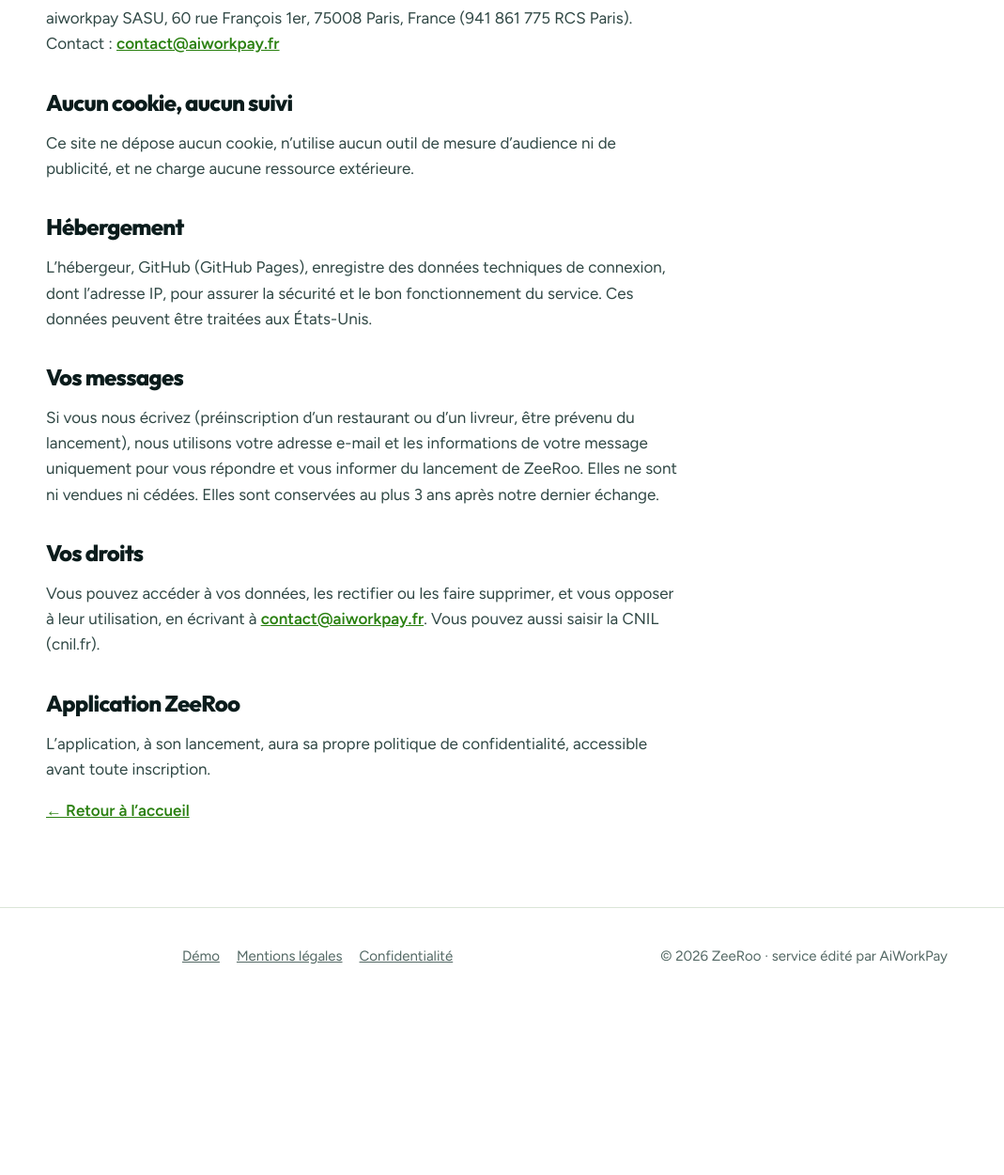
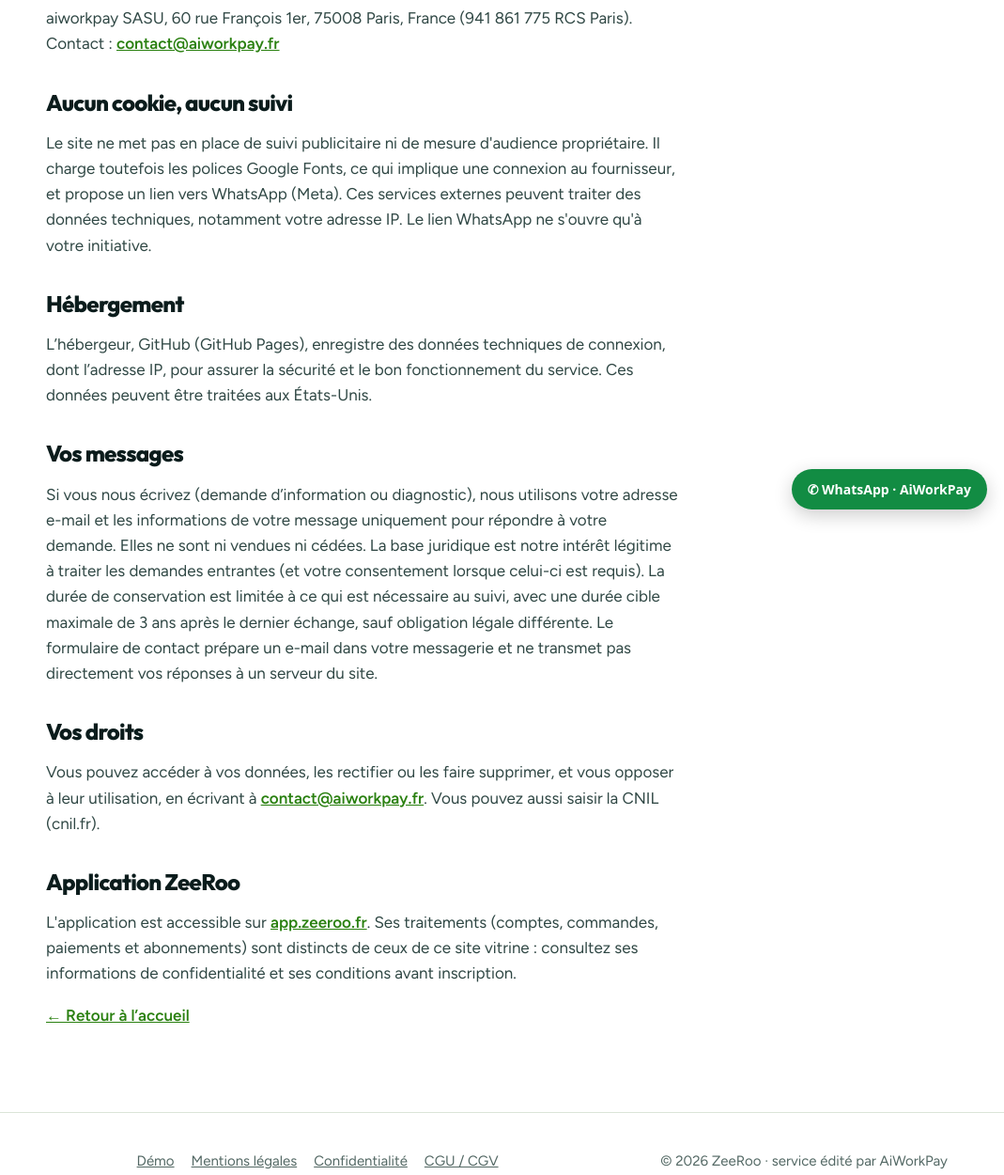
Before and after one commit to cortexAI-2025/zeroo_mainpage, a plain HTML site: page confidentialite/index.html in a window 1280 px wide. Shown: the part 240-1490 px from the top of the page at 94% size, without its empty margins (211-1280 px from the left). Before the commit the page ends 1320 px from the top, so only its background shows below. Drawn offline with Linux system fonts and the light colour scheme.

Commit message:
feat(site): align contact, legal pages and WhatsApp support (#62)

```diff
--- a/confidentialite/index.html
+++ b/confidentialite/index.html
@@ -18,7 +18,8 @@
     <link rel="preconnect" href="https://fonts.googleapis.com" />
     <link rel="stylesheet" href="https://fonts.googleapis.com/css2?family=Outfit:wght@600;700;800&family=Figtree:wght@400;500;600;700&display=swap" />
     <link rel="stylesheet" href="/home.css?v=20261013" />
-  </head>
+  <link rel="stylesheet" href="/contact-widget.css?v=20261028"><script src="/contact-widget.js?v=20261028" defer></script>
+</head>
   <body>
     <header class="site-head">
       <div class="wrap">
@@ -36,8 +37,11 @@
       </p>
       <h2>Aucun cookie, aucun suivi</h2>
       <p>
-        Ce site ne dépose aucun cookie, n’utilise aucun outil de mesure
-        d’audience ni de publicité, et ne charge aucune ressource extérieure.
+        Le site ne met pas en place de suivi publicitaire ni de mesure d'audience
+        propriétaire. Il charge toutefois les polices Google Fonts, ce qui implique
+        une connexion au fournisseur, et propose un lien vers WhatsApp (Meta).
+        Ces services externes peuvent traiter des données techniques, notamment
+        votre adresse IP. Le lien WhatsApp ne s'ouvre qu'à votre initiative.
       </p>
       <h2>Hébergement</h2>
       <p>
@@ -48,11 +52,13 @@
       </p>
       <h2>Vos messages</h2>
       <p>
-        Si vous nous écrivez (préinscription d’un restaurant ou d’un livreur, être prévenu du
-        lancement), nous utilisons votre adresse e-mail et les informations de
-        votre message uniquement pour vous répondre et vous informer du
-        lancement de ZeeRoo. Elles ne sont ni vendues ni cédées. Elles sont
-        conservées au plus 3 ans après notre dernier échange.
+        Si vous nous écrivez (demande d’information ou diagnostic), nous utilisons votre adresse e-mail et les informations de
+        votre message uniquement pour répondre à votre demande. Elles ne sont ni vendues ni cédées. La base juridique est notre intérêt légitime à traiter les demandes entrantes
+        (et votre consentement lorsque celui-ci est requis). La durée de conservation
+        est limitée à ce qui est nécessaire au suivi, avec une durée cible maximale
+        de 3 ans après le dernier échange, sauf obligation légale différente.
+        Le formulaire de contact prépare un e-mail dans votre messagerie et ne
+        transmet pas directement vos réponses à un serveur du site.
       </p>
       <h2>Vos droits</h2>
       <p>
@@ -63,8 +69,10 @@
       </p>
       <h2>Application ZeeRoo</h2>
       <p>
-        L’application, à son lancement, aura sa propre politique de
-        confidentialité, accessible avant toute inscription.
+        L'application est accessible sur <a href="https://app.zeeroo.fr">app.zeeroo.fr</a>.
+        Ses traitements (comptes, commandes, paiements et abonnements) sont distincts
+        de ceux de ce site vitrine : consultez ses informations de confidentialité
+        et ses conditions avant inscription.
       </p>
       <p><a href="/">← Retour à l’accueil</a></p>
     </main>
@@ -74,7 +82,7 @@
         <nav aria-label="Informations légales">
           <a href="/demo/">Démo</a>
           <a href="/mentions-legales/">Mentions légales</a>
-          <a href="/confidentialite/">Confidentialité</a>
+          <a href="/confidentialite/">Confidentialité</a><a href="/cgu/">CGU / CGV</a>
         </nav>
         <span>© 2026 ZeeRoo · service édité par AiWorkPay</span>
       </div>
--- /dev/null
+++ b/contact-widget.css
@@ -0,0 +1 @@
+.zeeroo-whatsapp{position:fixed;right:18px;bottom:18px;z-index:9999;display:flex;align-items:center;gap:9px;padding:12px 17px;background:#128c43;color:white!important;border-radius:999px;box-shadow:0 6px 20px #0003;text-decoration:none!important;font:700 14px system-ui,sans-serif}.zeeroo-whatsapp:focus-visible{outline:3px solid #152e24;outline-offset:3px}.contact-lead-form{display:grid;gap:9px;max-width:510px;margin-top:18px}.contact-lead-form input:not([type=checkbox]),.contact-lead-form textarea,.contact-lead-form select{width:100%;box-sizing:border-box;border:1px solid #8a9a90;border-radius:8px;padding:10px;font:inherit;background:#fff;color:#152e24}.contact-lead-form label{font-weight:600}.contact-lead-form .contact-consent{font-weight:400;font-size:13px}.contact-lead-form .contact-consent input{margin-right:5px}@media(max-width:480px){.zeeroo-whatsapp{right:12px;bottom:12px;padding:11px 14px}}
--- /dev/null
+++ b/contact-widget.js
@@ -0,0 +1,20 @@
+'use strict';
+(function(){
+  const link=document.createElement('a');
+  link.className='zeeroo-whatsapp';
+  link.href='https://wa.me/33602405147?text='+encodeURIComponent('Bonjour AiWorkPay, je vous contacte au sujet de ZeeROO.');
+  link.target='_blank';link.rel='noopener noreferrer';
+  link.setAttribute('aria-label','Contacter AiWorkPay sur WhatsApp (ouvre une nouvelle fenêtre)');
+  link.textContent='✆ WhatsApp · AiWorkPay';
+  document.body.appendChild(link);
+  const form=document.getElementById('contact-form');
+  if(!form)return;
+  form.addEventListener('submit',function(event){
+    event.preventDefault();if(!form.reportValidity())return;
+    const fields=new FormData(form);
+    const body='Nom : '+fields.get('name')+'\nE-mail : '+fields.get('email')+'\nProfil : '+fields.get('profile')+'\n\n'+fields.get('message');
+    const url='mailto:contact@aiworkpay.fr?subject='+encodeURIComponent('ZeeROO - contact '+fields.get('profile'))+'&body='+encodeURIComponent(body);
+    document.getElementById('contact-form-status').textContent='Votre messagerie va s’ouvrir. Vérifiez le message puis cliquez sur Envoyer. Si rien ne s’ouvre, utilisez WhatsApp ou écrivez à contact@aiworkpay.fr.';
+    window.location.href=url;
+  });
+})();
```
Also changed, not shown: cgu/index.html (added, +1 -0 lines), diagnostic.html (+3 -2 lines), index.html (+12 -1 lines), mentions-legales/index.html (+4 -3 lines), README.md.
